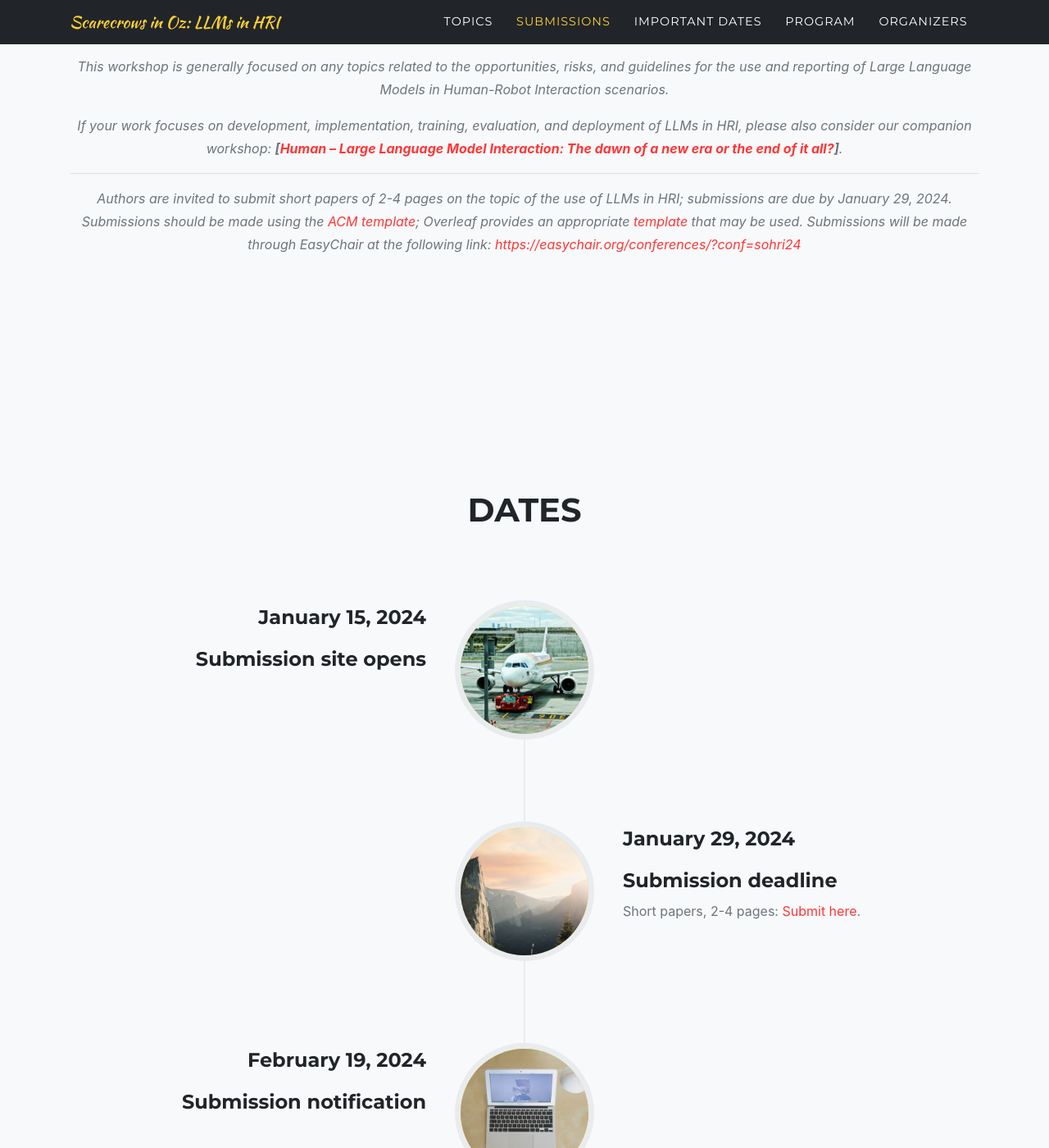
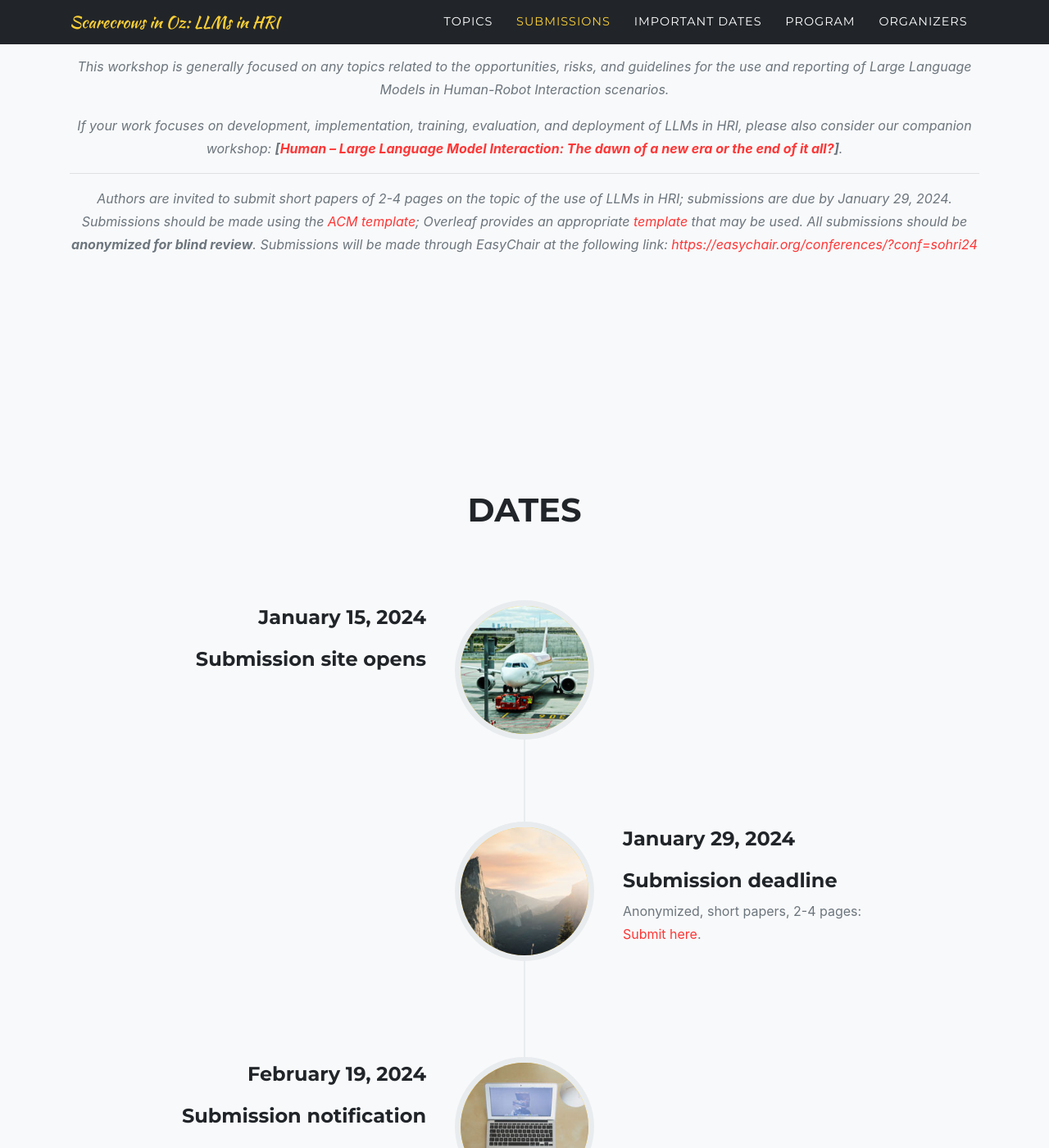
Before and after one commit to scarecrows-hri/scarecrows-hri.github.io, a Jekyll site: the page built from index.md, in a window 1280 px wide and 1400 px high, scrolled down 1916 px. Shown: the whole window at 82% size. Built offline with Jekyll 4.4.1, drawn with Linux system fonts in a browser that asks for light colours; some web fonts are replaced.

Commit message:
Adding a clarification for blind review

```diff
--- a/_data/sitetext.yml
+++ b/_data/sitetext.yml
@@ -41,7 +41,7 @@
 
     ---
 
-    Authors are invited to submit short papers of 2-4 pages on the topic of the use of LLMs in HRI; submissions are due by January 29, 2024. Submissions should be made using the [ACM template](https://www.acm.org/publications/proceedings-template); Overleaf provides an appropriate [template](https://www.overleaf.com/latex/templates/acm-conference-proceedings-primary-article-template/wbvnghjbzwpc) that may be used. Submissions will be made through EasyChair at the following link: [https://easychair.org/conferences/?conf=sohri24](https://easychair.org/conferences/?conf=sohri24)
+    Authors are invited to submit short papers of 2-4 pages on the topic of the use of LLMs in HRI; submissions are due by January 29, 2024. Submissions should be made using the [ACM template](https://www.acm.org/publications/proceedings-template); Overleaf provides an appropriate [template](https://www.overleaf.com/latex/templates/acm-conference-proceedings-primary-article-template/wbvnghjbzwpc) that may be used. All submissions should be __anonymized for blind review__. Submissions will be made through EasyChair at the following link: [https://easychair.org/conferences/?conf=sohri24](https://easychair.org/conferences/?conf=sohri24)
     "
     section: details
     closebutton: "Return back"
@@ -85,7 +85,7 @@
         alt:
       - title: "Submission deadline"
         year: "January 29, 2024"
-        desc: "Short papers, 2-4 pages: [Submit here](https://easychair.org/conferences/?conf=sohri24)."
+        desc: "Anonymized, short papers, 2-4 pages: [Submit here](https://easychair.org/conferences/?conf=sohri24)."
         image: assets/img/timeline/1.jpg
         alt:
       - title: "Submission notification"
```
